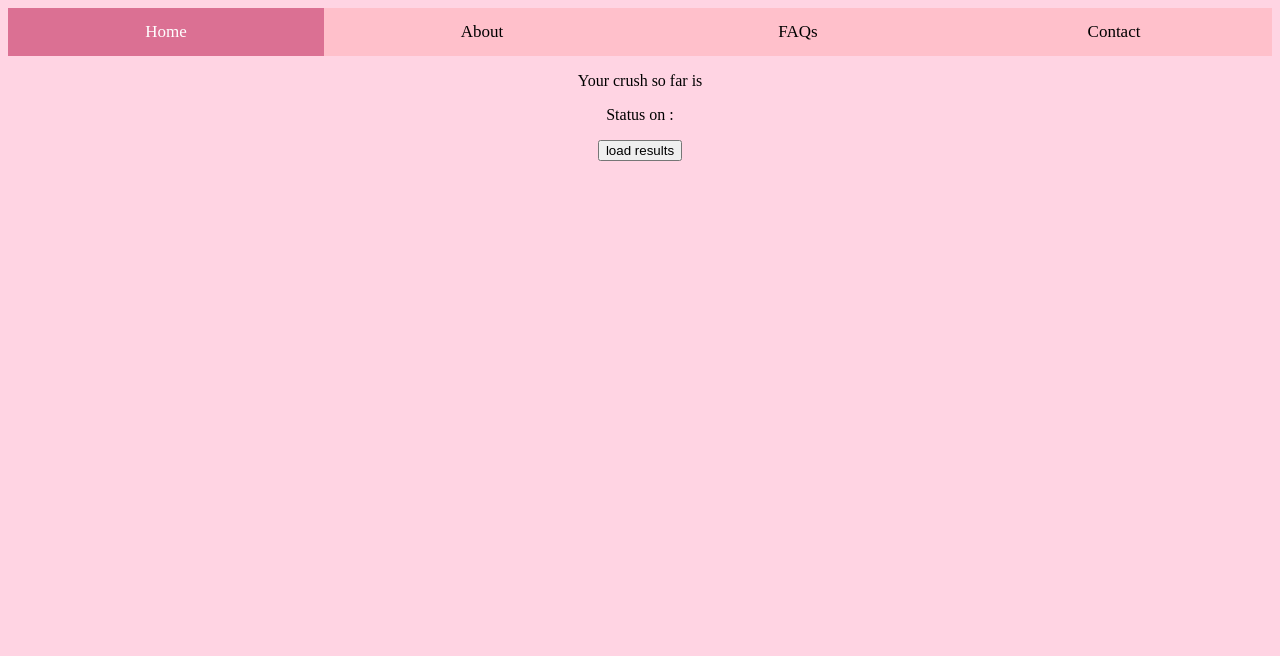
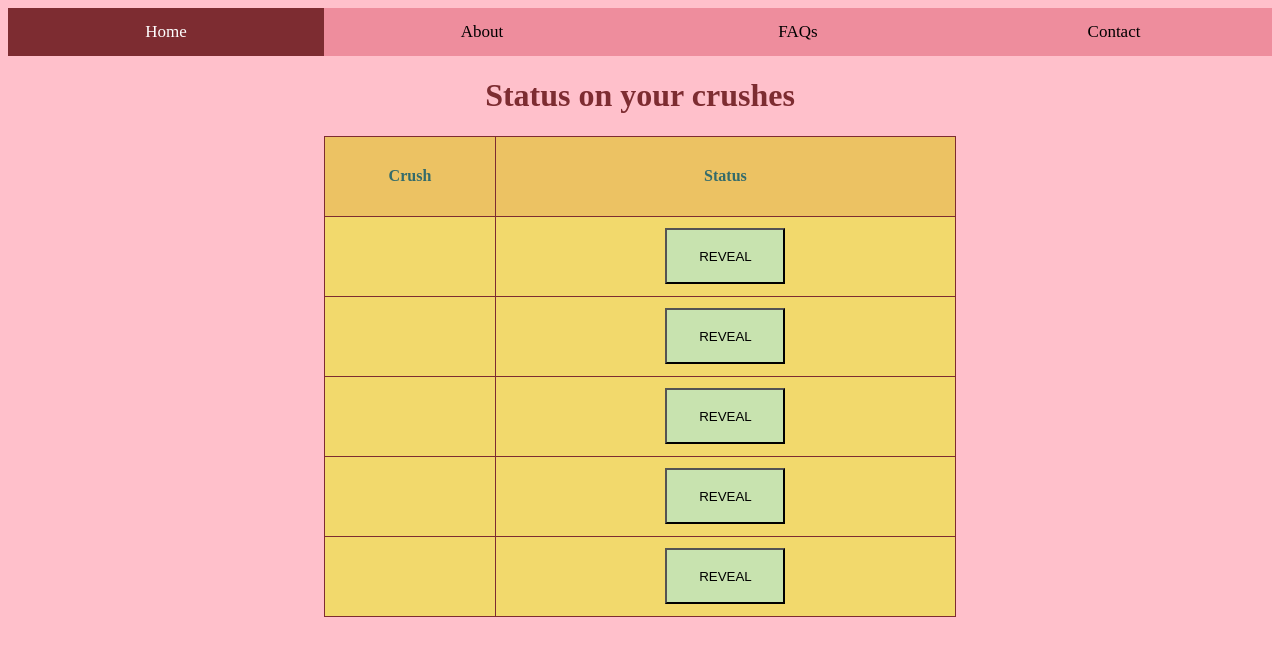
Before and after one commit to rwang2022/BU-match, a Flask app: page /acknowledge in a window 1280 px wide. Shown: the top 656 px of the page. Run offline with Flask 2, Linux system fonts and the light colour scheme; parts of the project's set-up code (start-up, migrations or seed data) failed here and were passed over.

Commit message:
CSS coloring

```diff
--- a/static/CSS/styles.css
+++ b/static/CSS/styles.css
@@ -3,9 +3,9 @@
   --light-yellow: #f2d96cff;
   --gold: #ecc263ff;
 
-  --pink: #ddc4d1ff;
+  --pink: rgb(238, 141, 157);
   --salmon: #cd6463ff;
-  --red: #ad2021ff;
+  --red: rgb(185, 49, 49);
   --dark-red: #7d2c31ff;
 
   --light-green: #c8e3afff;
@@ -24,19 +24,49 @@
 }
 
 body {
-  background-color: #ffc5d9bb;
+  background-color: pink;
 }
 
 pre {
   font-size: large;
 }
 
+h1 {
+  color: var(--dark-red);
+}
+
+table {
+  width: 50%;
+  margin: auto;
+  background-color: var(--light-yellow);
+  border: solid 1px #ddeeee;
+  border-collapse: collapse;
+  border-spacing: 0;
+  font: var(--my-font-family);
+}
+table thead {
+  height: 10vh;
+  border: solid 1px #ddeeee;
+  background-color: var(--gold);
+  color: #336b6b;
+  text-align: center;
+}
+table tbody {
+  height: 50vh;
+  border: solid 1px #ddeeee;
+  color: #333;
+}
+table, th, td {
+  border: 1px solid var(--dark-red);
+  border-collapse: collapse;
+}
+
+
 /* Add a black background color to the top navigation */
 .topnav {
-  background-color: pink;
+  background-color: var(--pink);
   overflow: hidden;
 }
-
 /* Style the links inside the navigation bar */
 .topnav a {
   float: left;
@@ -47,21 +77,19 @@ pre {
   font-size: 17px;
   width: 25%;
 }
-
 /* Change the color of links on hover */
 .topnav a:hover {
-  background-color: #ddd;
-  color: black;
+  background-color: var(--red);
+  color: white;
 }
-
 /* Add a color to the active/current link */
 .topnav a.active {
-  background-color: palevioletred;
+  background-color: var(--dark-red);
   color: white;
 }
 
 button[class="submit button"] {
-  background-color: rgb(22, 125, 223); /* Green */
+  background-color: var(--medium-blue);
   color: white;
   padding: 10px 32px;
   text-align: center;
@@ -91,7 +119,7 @@ input[type="email"] {
 
 input[type="submit"] {
   width: 150px;
-  background-color: DodgerBlue;
+  background-color: var(--bright-blue);
   color: #fff;
   cursor: pointer;
 }
--- a/templates/acknowledge.html
+++ b/templates/acknowledge.html
@@ -1,19 +1,44 @@
-{% extends "base.html" %}
-{% block title %}Crushes!{% endblock %}
-{% block head %}
-    {{ super() }}
-    <style type="text/css">
-    </style>
-    <iframe
-        hidden
-        src = {{music_url}}
-    >
-    </iframe>
+{% extends "base.html" %} {% block title %}Crushes!{% endblock %} {% block head
+%} {{ super() }}
+<style type="text/css">
+    button {
+        height: 7vh;
+        width: 15vh;
+        background-color: var(--light-green);
+    }
+</style>
+<iframe hidden src="{{music_url}}"> </iframe>
+{% endblock %} {% block content %}
+<h1>Status on your crushes</h1>
+<table>
+  <thead>
+    <tr>
+      <th>Crush</th>
+      <th>Status</th>
+    </tr>
+  </thead>
+
+  <tbody>
+    <tr>
+      <td>{{crush}}</td>
+      <td><button>REVEAL</button></td>
+    </tr>
+    <tr>
+      <td>{{crush}}</td>
+      <td><button>REVEAL</button></td>
+    </tr>
+    <tr>
+      <td>{{crush}}</td>
+      <td><button>REVEAL</button></td>
+    </tr>
+    <tr>
+      <td>{{crush}}</td>
+      <td><button>REVEAL</button></td>
+    </tr>
+    <tr>
+      <td>{{crush}}</td>
+      <td><button>REVEAL</button></td>
+    </tr>
+  </tbody>
+</table>
 {% endblock %}
-
-{% block content %}
-    <p>Your crush so far is</p>
-    <p>{{crush}}</p>
-    <p>Status on {{crush}}:</p>
-    <button>load results</button>
-{% endblock %}
--- a/templates/success_login.html
+++ b/templates/success_login.html
@@ -2,13 +2,11 @@
 {% block title %}Choose!{% endblock %}
 {% block head %}
     {{ super() }}
-    <style type="text/css">
-    </style>
 {% endblock %}
 {% block content %}
     <h1>Choose your match</h1>
 
-    <pre style="color: darkmagenta;">You must choose an option <b>ONLY</b> from the dropdown menu.</pre>
+    <pre style="color: var(--medium-blue);">You must choose an option <b>ONLY</b> from the dropdown menu.</pre>
 
     <!--Make sure the form has the autocomplete function switched off:-->
     <form autocomplete="off" action="/acknowledge" method="POST">
```
